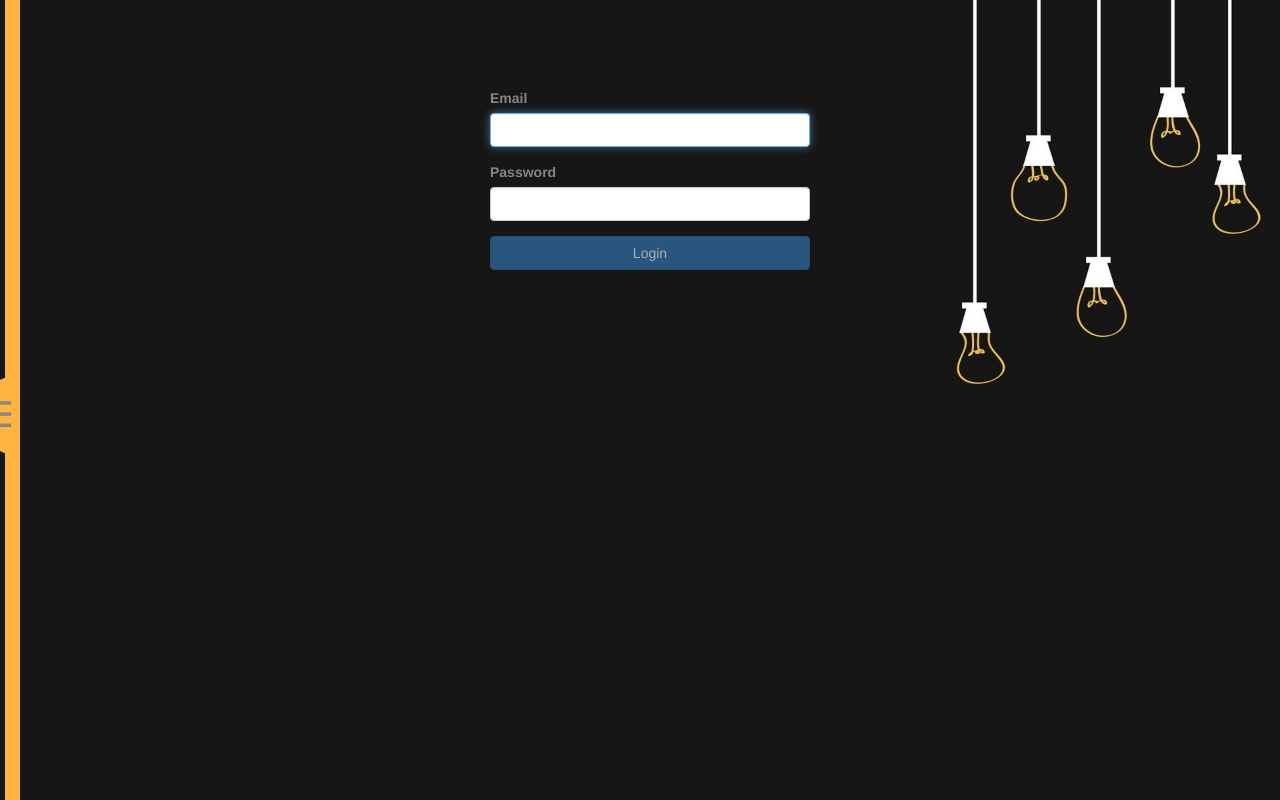
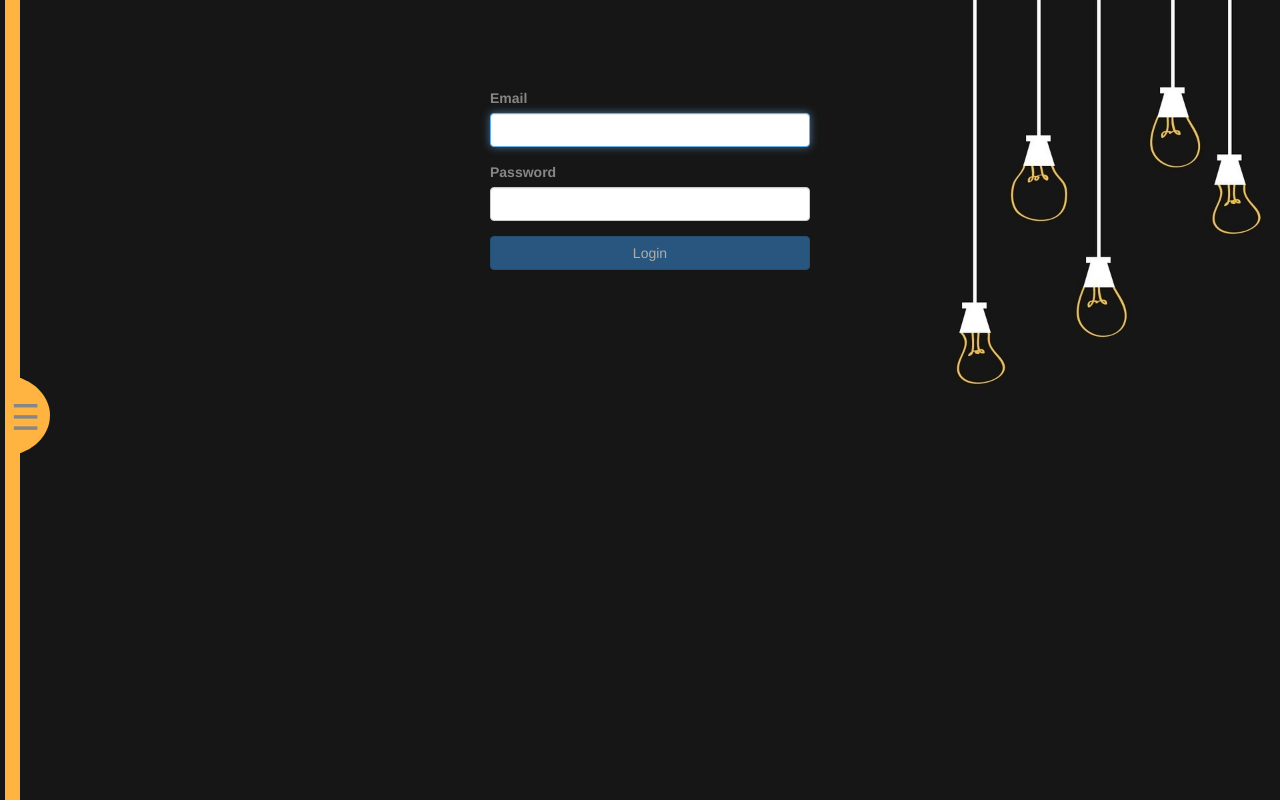
Before and after one commit to MaxBaranowski/react-cinema, a React (Create React App) app in the folder app/: page /login in a window 1280 px wide. Built offline with nearby package versions, Linux system fonts and the light colour scheme.

Commit message:
naviatoin bar animation

```diff
--- a/app/src/components/structure/NavigationBar/index.js
+++ b/app/src/components/structure/NavigationBar/index.js
@@ -72,7 +72,7 @@ export default class NavBar extends Component {
               </section>
               {this.state.windowWidth <= this.state.windowBreakpoint && (
                 <div id="show-hide">
-                  <div className="show-hide-container" onClick={this.toggle}>
+                  <div className={"show-hide-container"+ (store.getState().showMenu ? " active" : " ")} onClick={this.toggle}>
                     <div className="dot">
                       <span className="show-hide-nav" >
                         &#9776;
@@ -83,8 +83,8 @@ export default class NavBar extends Component {
               )}
             </nav>
           </aside>
-        </CSSTransition >
-      </React.Fragment >
+        </CSSTransition>
+      </React.Fragment>
     );
   }
 }
--- a/app/src/components/structure/NavigationBar/styles.scss
+++ b/app/src/components/structure/NavigationBar/styles.scss
@@ -112,6 +112,13 @@
     top: calc(50% - 22.5px);
     width: 45px;
     overflow: hidden;
+    animation-name: toggleOff;
+    animation-duration: .5s;
+    animation-fill-mode: forwards;
+    &.active {
+      animation-name: toggleOn;
+      animation-duration: .5s;
+    }
     .dot {
       height: 75px;
       width: 100px;
@@ -135,6 +142,29 @@
         font-size: 2.3em;
       }
     }
+  }
+}
+
+// animation form neu button
+@keyframes toggleOn {
+  from {
+    left: 0;
+    transform: scale(-1, -1);
+  }
+  to {
+    left: -30px;
+    transform: scale(1, 1);
+  }
+}
+
+@keyframes toggleOff {
+  from {
+    left: -30px;
+    transform: scale(1, 1);
+  }
+  to {
+    left: 0;
+    transform: scale(-1, -1);
   }
 }
 
```
